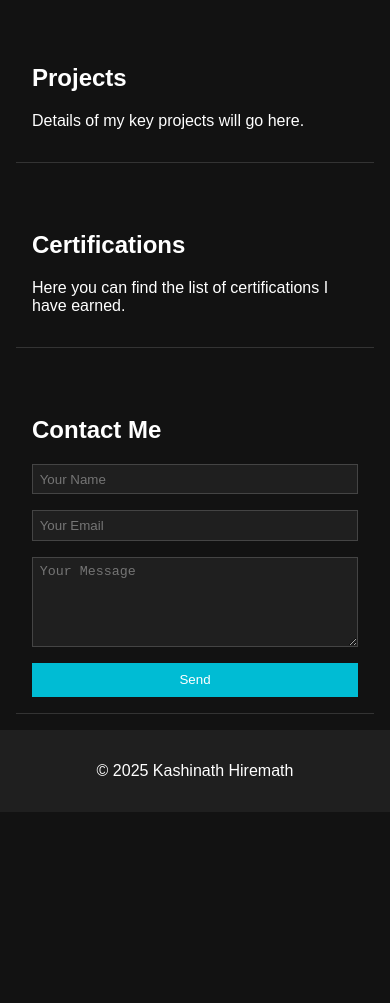
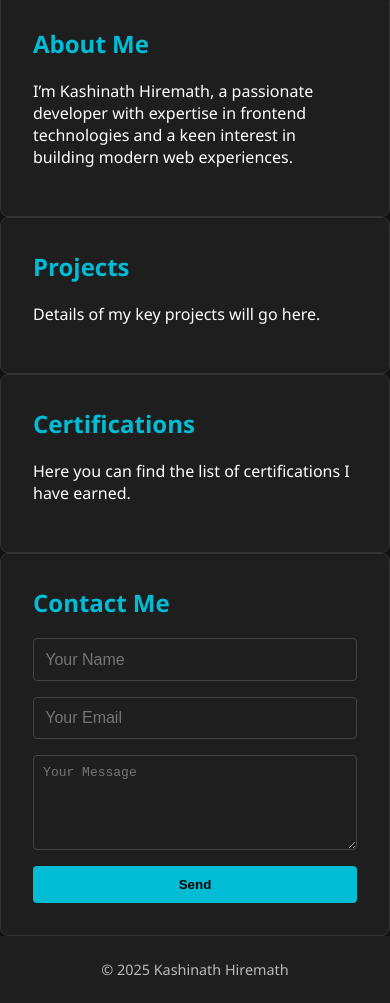
Before and after one commit to KashiHiremath1/kashinath-blog, a plain HTML site: page index.html in a window 390 px wide. Shown: the part 573-1576 px from the top of the page. Before the commit the page ends 1385 px from the top, so only its background shows below. Drawn offline with Linux system fonts and the light colour scheme.

Commit message:
my test commit

```diff
--- a/index.html
+++ b/index.html
@@ -10,18 +10,20 @@
     }
     body {
       margin: 0;
-      font-family: Arial, sans-serif;
+      font-family: 'Segoe UI', Tahoma, Geneva, Verdana, sans-serif;
       background-color: #121212;
       color: #ffffff;
       display: flex;
       flex-direction: column;
       min-height: 100vh;
+      scroll-behavior: smooth;
     }
     header, footer {
       background-color: #1f1f1f;
-      padding: 1em;
+      padding: 1.5em;
       text-align: center;
       animation: fadeIn 1s ease-in-out;
+      box-shadow: 0 2px 10px rgba(0, 0, 0, 0.7);
     }
     nav {
       display: flex;
@@ -29,65 +31,93 @@
       justify-content: center;
       margin-top: 1em;
       animation: slideDown 0.8s ease-in-out;
+      gap: 1em;
     }
     nav a {
       color: #ffffff;
-      margin: 0.5em 1em;
       text-decoration: none;
-      transition: color 0.3s ease;
+      padding: 0.5em 1em;
+      border-radius: 4px;
+      transition: background-color 0.3s ease, transform 0.3s ease;
     }
     nav a:hover {
-      color: #00bcd4;
+      background-color: #00bcd4;
+      color: #000;
+      transform: scale(1.1);
     }
     main {
       flex: 1;
       display: flex;
-      flex-direction: column;
-      gap: 2em;
-      padding: 2em;
+      flex-direction: row;
+      flex-wrap: nowrap;
+      overflow-x: auto;
+      scroll-snap-type: x mandatory;
     }
     section {
-      padding: 1em;
-      border-bottom: 1px solid #333;
+      flex: 0 0 100vw;
+      padding: 2em;
+      border-radius: 8px;
+      border: 1px solid #333;
+      background-color: #1e1e1e;
+      animation: fadeInUp 1s ease forwards;
       opacity: 0;
       transform: translateY(20px);
-      animation: fadeInUp 0.8s forwards;
+      scroll-snap-align: start;
+    }
+    section:nth-child(odd) {
+      animation-delay: 0.3s;
     }
     section:nth-child(even) {
-      animation-delay: 0.2s;
+      animation-delay: 0.6s;
     }
-    section:nth-child(odd) {
-      animation-delay: 0.4s;
+    h2 {
+      margin-top: 0;
+      color: #00bcd4;
+      animation: fadeIn 1.2s ease-in-out;
     }
     form {
       display: flex;
       flex-direction: column;
       gap: 1em;
-      animation: fadeIn 1s ease-in-out;
+      animation: fadeIn 1.2s ease-in-out;
     }
     form input, form textarea {
-      padding: 0.5em;
+      padding: 0.7em;
       background: #1f1f1f;
       color: white;
       border: 1px solid #444;
+      border-radius: 4px;
+      font-size: 1em;
     }
     form button {
       background: #00bcd4;
-      color: #fff;
-      padding: 0.7em 1.5em;
+      color: #000;
+      padding: 0.8em 1.5em;
       border: none;
+      border-radius: 4px;
+      font-weight: bold;
       cursor: pointer;
-      transition: background 0.3s ease;
+      transition: background-color 0.3s ease, transform 0.3s ease;
     }
     form button:hover {
-      background: #0097a7;
+      background-color: #0097a7;
+      transform: scale(1.05);
+    }
+    footer p {
+      margin: 0;
+      font-size: 0.9em;
+      color: #bbb;
     }
     @media (max-width: 600px) {
-      nav a {
-        margin: 0.5em;
+      nav {
+        flex-direction: column;
+        align-items: center;
       }
       main {
-        padding: 1em;
+        flex-direction: column;
+      }
+      section {
+        flex: 1 1 100%;
       }
     }
 
```
